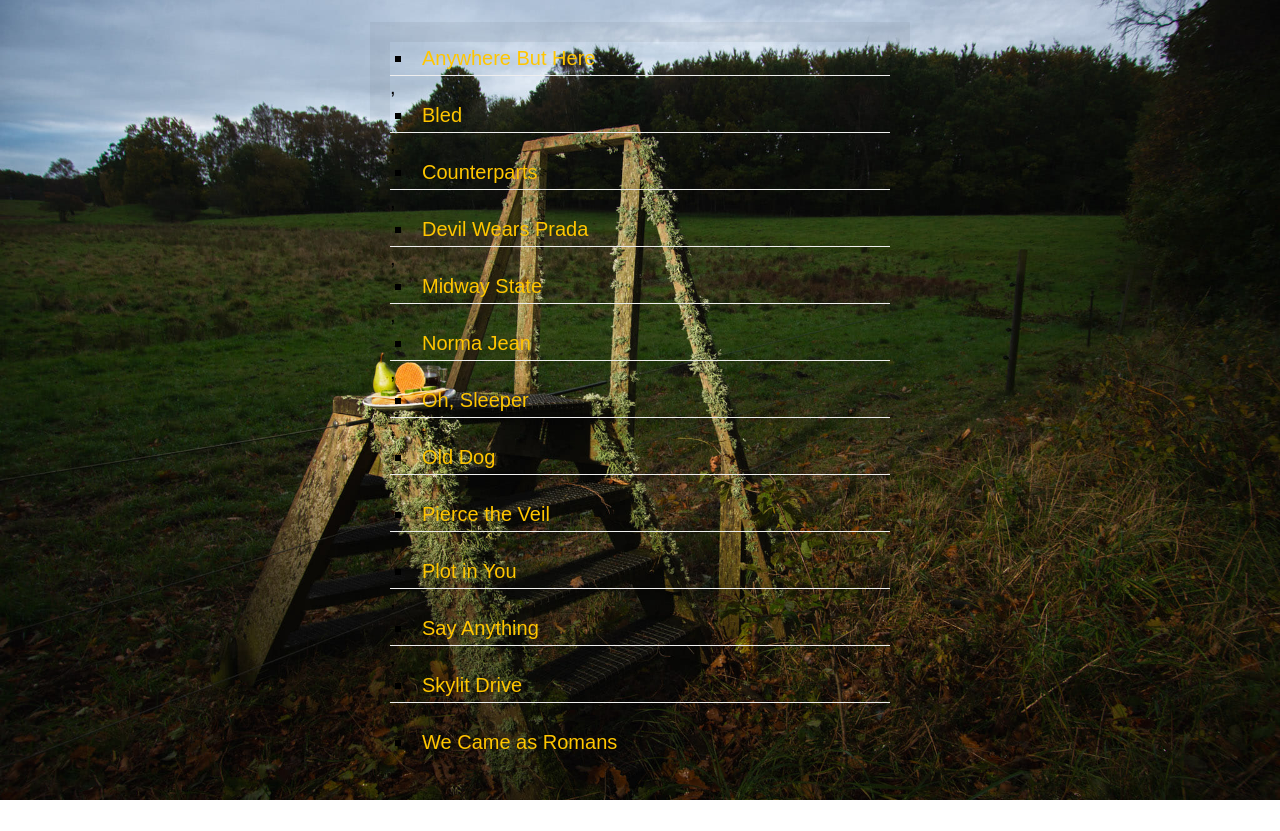
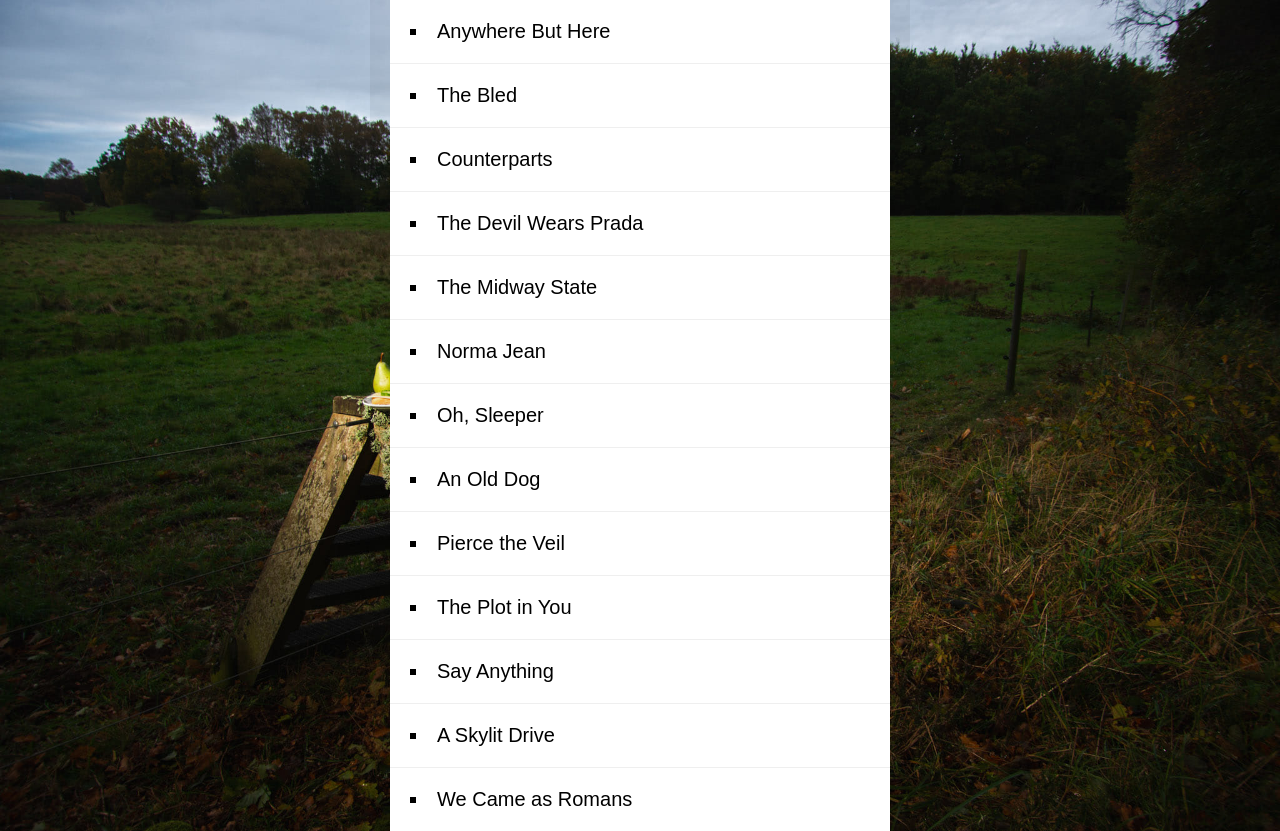
Before and after one commit to Njahi98/JavaScript30, a plain HTML site: page 17 - Sort Without Articles/index.html in a window 1280 px wide. Before the commit the page ends 800 px from the top, so only its background shows below. Drawn offline with Linux system fonts and the light colour scheme.

Commit message:
exercice 17 correction

```diff
--- a/17 - Sort Without Articles/index.html
+++ b/17 - Sort Without Articles/index.html
@@ -1,11 +1,12 @@
 <!DOCTYPE html>
 <html lang="en">
 <head>
-    <meta charset="UTF-8" />
+  <meta charset="UTF-8">
   <title>Sort Without Articles</title>
   <link rel="icon" href="https://fav.farm/🔥" />
 </head>
 <body>
+
   <style>
     body {
       margin: 0;
@@ -20,7 +21,7 @@
     #bands {
       list-style: inside square;
       font-size: 20px;
-        background: transparent;
+      background: white;
       width: 500px;
       margin: auto;
       padding: 0;
@@ -29,7 +30,7 @@
 
     #bands li {
       border-bottom: 1px solid #efefef;
-        padding: 5px;
+      padding: 20px;
     }
 
     #bands li:last-child {
@@ -40,34 +41,29 @@
       color: #ffc600;
       text-decoration: none;
     }
+
   </style>
 
   <ul id="bands"></ul>
 
 <script>
-      const bands = [
-        "The Plot in You",
-        "The Devil Wears Prada",
-        "Pierce the Veil",
-        "Norma Jean",
-        "The Bled",
-        "Say Anything",
-        "The Midway State",
-        "We Came as Romans",
-        "Counterparts",
-        "Oh, Sleeper",
-        "A Skylit Drive",
-        "Anywhere But Here",
-        "An Old Dog",
-      ];
-      const mapped = bands.map((band) => {
-        return band.replace(/^(a |an |the )/i, "");
-      }).sort();
-      document.querySelector("#bands").innerHTML = mapped.map((arr) => {
-        return `
-          <li class="li"><a href="#">${arr}</a></li>
-          `;
-      });
+const bands = ['The Plot in You', 'The Devil Wears Prada', 'Pierce the Veil', 'Norma Jean', 'The Bled', 'Say Anything', 'The Midway State', 'We Came as Romans', 'Counterparts', 'Oh, Sleeper', 'A Skylit Drive', 'Anywhere But Here', 'An Old Dog'];
+
+function strip(bandName){
+  return bandName.replace(/(^the |a |an )/i,'').trim();
+
+}
+
+const sortedBands = bands.sort((a,b)=>{
+  return strip(a)>strip(b) ? 1 : -1
+})
+
+document.querySelector('#bands').innerHTML=sortedBands.map(band =>
+`<li>${band}</li>`).join('')
+
+console.log(sortedBands)
+
 </script>
+
 </body>
 </html>
```
Lines whose indentation alone changed are shown as unchanged.
